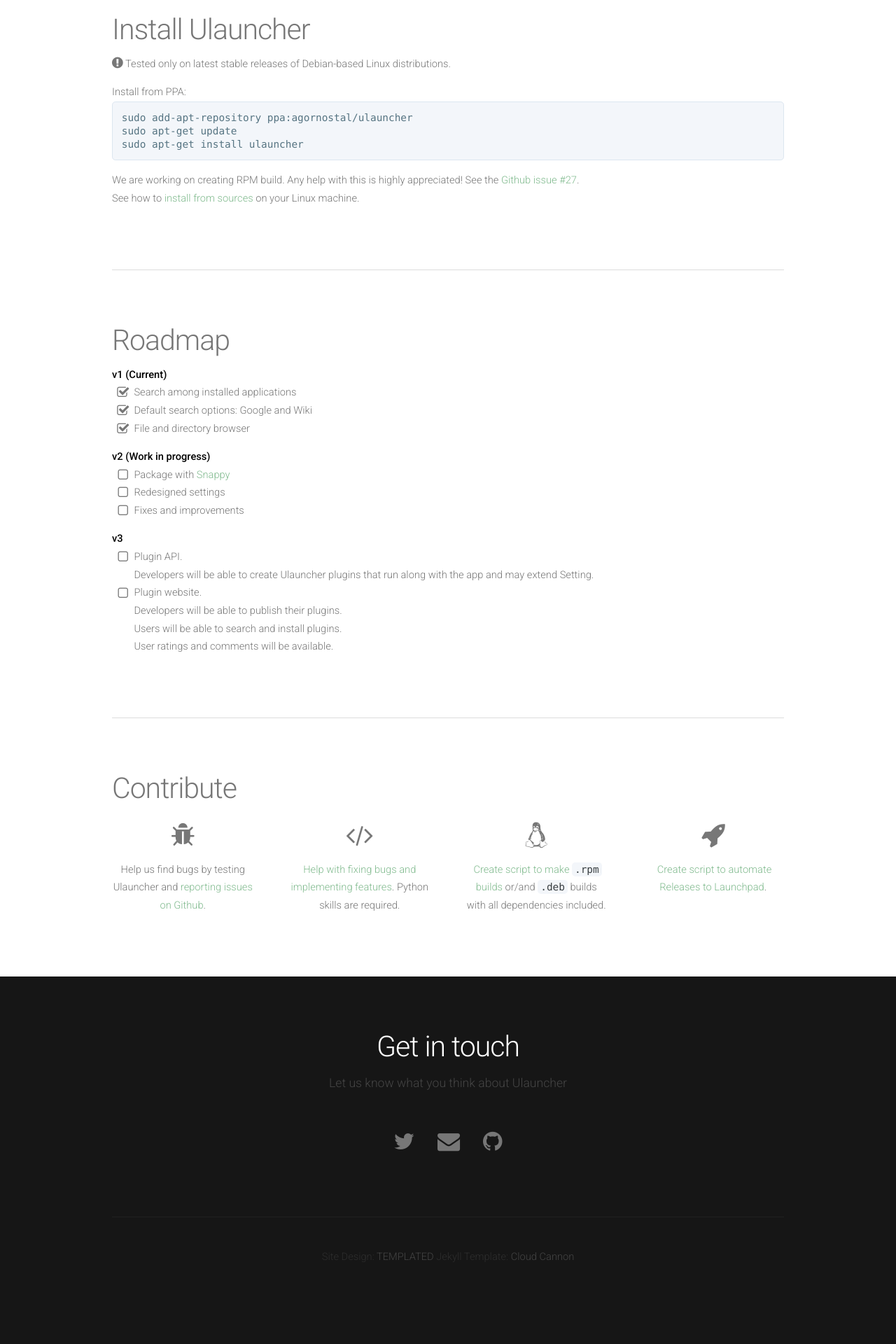
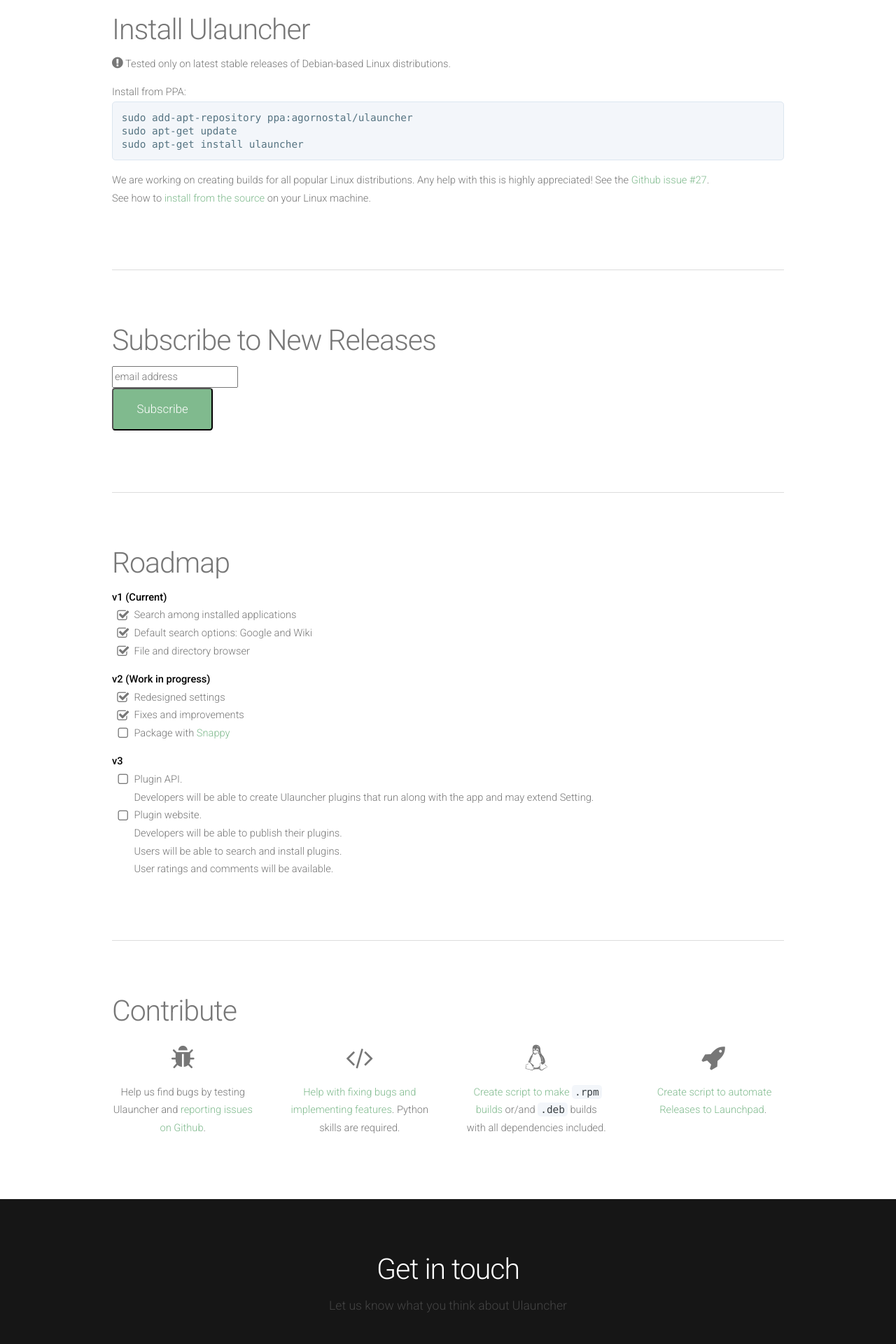
Before and after one commit to Ulauncher/ulauncher.io, a Jekyll site: the page built from index.html, in a window 1280 px wide. Shown: the part 1279-3199 px from the top of the page at 70% size. Built offline with Jekyll 4.4.1, drawn with Linux system fonts in a browser that asks for light colours; nearby versions of some CDN libraries; comment, search, counter and statistics services are not loaded; before the commit the page ends 3132 px from its top, so only the background shows below that.

Commit message:
More updates on the site

```diff
--- a/index.html
+++ b/index.html
@@ -50,13 +50,37 @@
 sudo apt-get update
 sudo apt-get install ulauncher</code></pre>
 
-			We are working on creating RPM build. Any help with this is highly appreciated!
+			We are working on creating builds for all popular Linux distributions. Any help with this is highly appreciated!
 			See the <a href="https://github.com/Ulauncher/Ulauncher/issues/27">Github issue #27</a>.
 			<br/>
 
-			See how to <a href="https://github.com/Ulauncher/Ulauncher/#from-sources">install from sources</a> on your Linux machine.
+			See how to <a href="https://github.com/Ulauncher/Ulauncher/#from-sources">install from the source</a> on your Linux machine.
 
 		</section>
+
+		<hr />
+
+		<header id="Subscribe"><h2>Subscribe to New Releases</h2></header>
+
+		<!-- Begin MailChimp Signup Form -->
+		<link href="//cdn-images.mailchimp.com/embedcode/horizontal-slim-10_7.css" rel="stylesheet" type="text/css">
+		<style type="text/css">
+			#mc_embed_signup{background:#fff; clear:left; font:14px Helvetica,Arial,sans-serif; width:100%;}
+			/* Add your own MailChimp form style overrides in your site stylesheet or in this style block.
+			   We recommend moving this block and the preceding CSS link to the HEAD of your HTML file. */
+		</style>
+		<div id="mc_embed_signup">
+		<form action="//ulauncher.us15.list-manage.com/subscribe/post?u=baa6d3572b48c6947a521d707&amp;id=4c8c7a5ea0" method="post" id="mc-embedded-subscribe-form" name="mc-embedded-subscribe-form" class="validate" target="_blank" novalidate>
+		    <div id="mc_embed_signup_scroll">
+
+			<input type="email" value="" name="EMAIL" class="email" id="mce-EMAIL" placeholder="email address" required>
+		    <!-- real people should not fill this in and expect good things - do not remove this or risk form bot signups-->
+		    <div style="position: absolute; left: -5000px;" aria-hidden="true"><input type="text" name="b_baa6d3572b48c6947a521d707_4c8c7a5ea0" tabindex="-1" value=""></div>
+		    <div class="clear"><input type="submit" value="Subscribe" name="subscribe" id="mc-embedded-subscribe" class="button"></div>
+		    </div>
+		</form>
+		</div>
+		<!--End mc_embed_signup-->
 
 		<hr />
 
@@ -71,9 +95,9 @@
 
 		<h3><strong>v2 (Work in progress)</strong></h3>
 		<ul class="fa-ul">
+			<li><i class="fa-li fa fa-check-square-o"></i> Redesigned settings</li>
+			<li><i class="fa-li fa fa-check-square-o"></i> Fixes and improvements</li>
 			<li><i class="fa-li fa fa-square-o"></i> Package with <a href="https://www.ubuntu.com/desktop/snappy">Snappy</a></li>
-			<li><i class="fa-li fa fa-square-o"></i> Redesigned settings</li>
-			<li><i class="fa-li fa fa-square-o"></i> Fixes and improvements</li>
 		</ul>
 
 		<h3><strong>v3</strong></h3>
```
